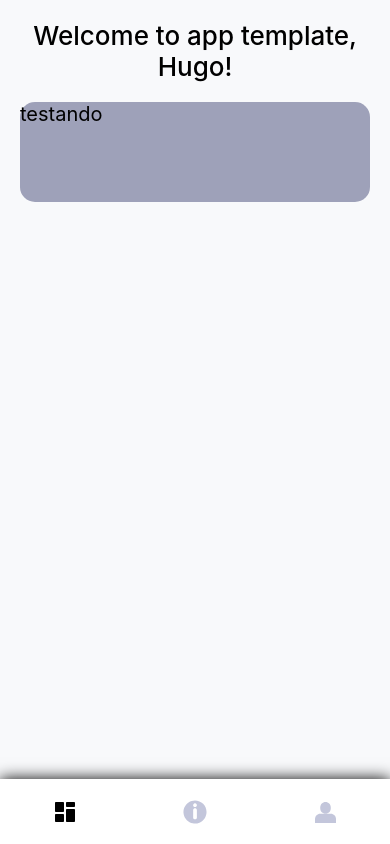
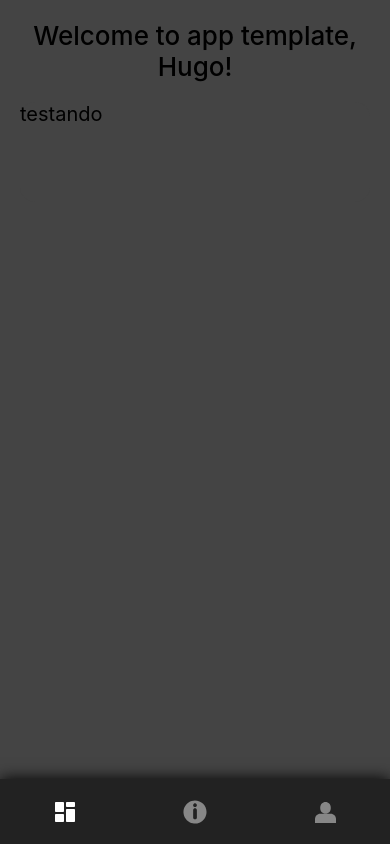
Before and after one commit to huferr/react-native-app-template, a React Native app: screen /home in a window 390 px wide. Built offline with nearby package versions, Linux system fonts and the light colour scheme.

Commit message:
chore: changing theme to dark

```diff
--- a/src/routes/app.routes.tsx
+++ b/src/routes/app.routes.tsx
@@ -23,11 +23,12 @@ const Dashboard: React.FC = () => {
     <Tab.Navigator
       screenOptions={{
         tabBarShowLabel: false,
-        tabBarActiveTintColor: colors.black,
-        tabBarInactiveTintColor: colors.grayLight,
+        tabBarActiveTintColor: colors.white,
+        tabBarInactiveTintColor: colors.whiteDarker,
         headerShown: false,
         tabBarStyle: {
           height: 65,
+          backgroundColor: colors.grayMedium,
           borderTopColor: 'transparent',
           shadowColor: 'rgba(0,0,0,0.05)',
           shadowOffset: {width: 0, height: 0},
--- a/src/styles/colors.tsx
+++ b/src/styles/colors.tsx
@@ -7,9 +7,10 @@ export default {
 
   white: '#ffffff',
   whiteLight: '#f8f9fb',
+  whiteDarker: '#878787',
   gray: '#f3f4f9',
   grayLight: '#c3c6db',
-  grayRegular: '#9ea1b9',
-  grayMedium: '#757893',
+  grayRegular: '#444444',
+  grayMedium: '#222222',
   black: '#000000',
 };
--- a/src/styles/general.tsx
+++ b/src/styles/general.tsx
@@ -5,7 +5,7 @@ import metrics from './metrics';
 
 export const Container = styled.SafeAreaView<GeneralStyleProps>`
   flex: ${props => props.flex || 1};
-  background-color: ${colors.whiteLight};
+  background-color: ${colors.grayRegular};
 `;
 
 export const Scroll = styled.ScrollView`
```
